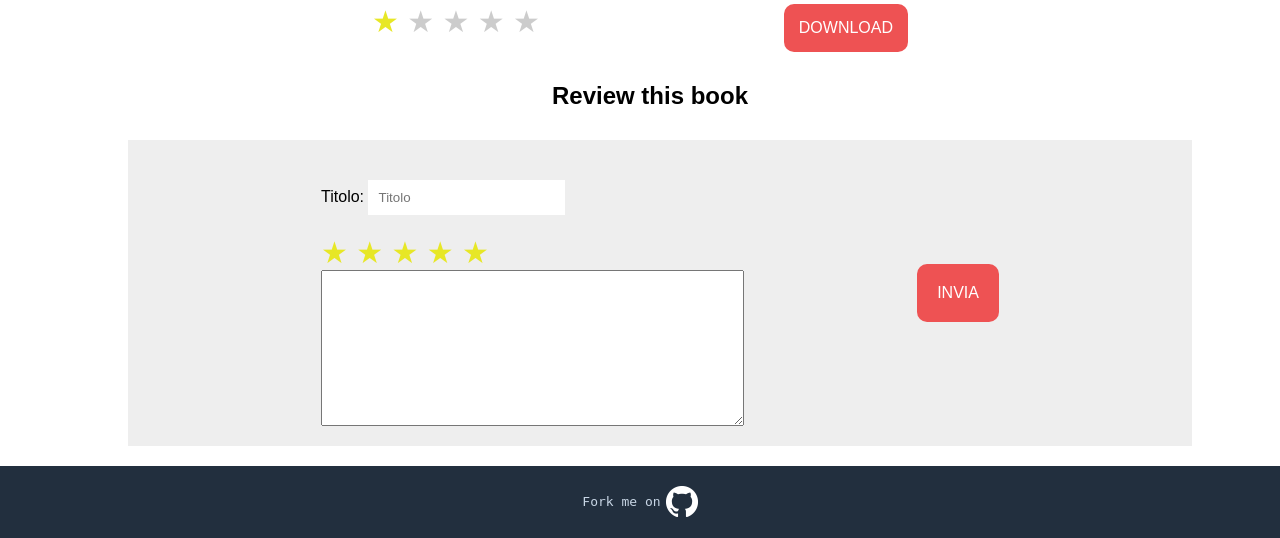
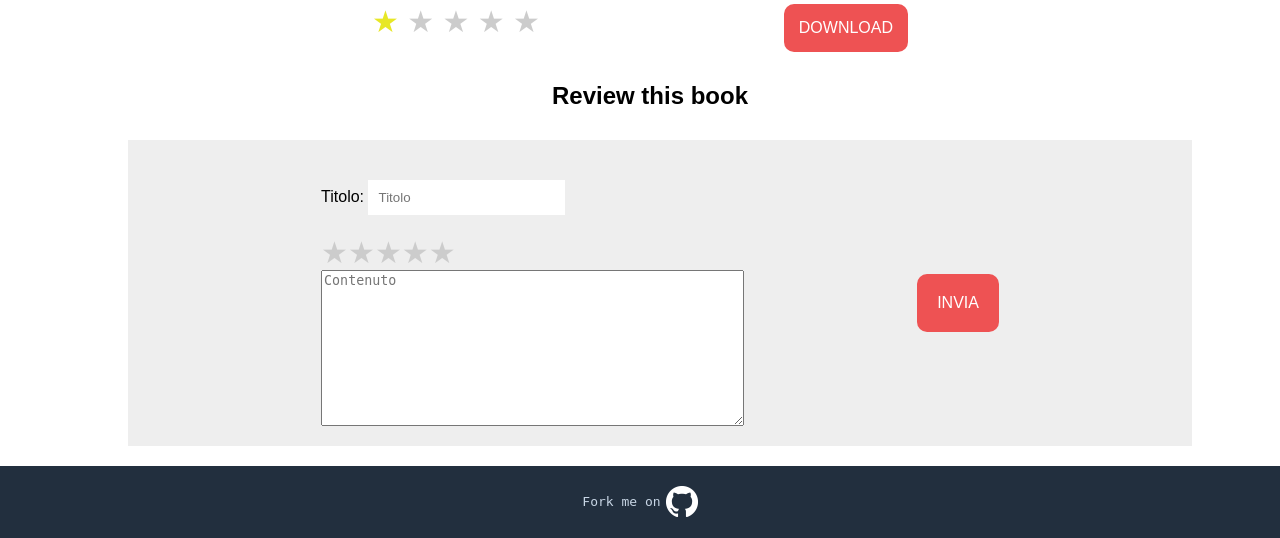
Before and after one commit to drw0if/ethlib, a PHP site: page /book.php?book_id=1 in a window 1280 px wide. Shown: the part 461-999 px from the top of the page. Run offline with PHP 8.4, Linux system fonts and the light colour scheme; the visitor is signed in with stand-in values (Sample User, id 1); data comes from the database, SQL or seed files in the repository; tables that the repository leaves empty hold one stand-in row (values such as "Sample post"); data that the repository does not hold is empty.

Commit message:
Added star highlight animation and review only for logged

```diff
--- a/book.php
+++ b/book.php
@@ -116,6 +116,7 @@
             </a>
         </div>
     </div>
+    <?php if(isLogged()){ ?>
         <div class="row m-10">
             <h2>Review this book</h2>
         </div>
@@ -125,20 +126,31 @@
                     Titolo:
                     <input type="text" id="title" name="title" class="form-input" placeholder="Titolo">
                 </label>
-            <div class="rating">
-                <div class="star active"></div>
-                <div class="star active"></div>
-                <div class="star active"></div>
-                <div class="star active"></div>
-                <div class="star active"></div>
+                <div class="rating reversed">
+                    <input type="radio" class="star-radio" id="rate5" name="rate" value="5"/>
+                    <label for="rate5" class="star"></label>
+
+                    <input type="radio" class="star-radio" id="rate4" name="rate" value="4"/>
+                    <label for="rate4" class="star"></label>
+
+                    <input type="radio" class="star-radio" id="rate3" name="rate" value="3"/>
+                    <label for="rate3" class="star"></label>
+
+                    <input type="radio" class="star-radio" id="rate2" name="rate" value="2"/>
+                    <label for="rate2" class="star"></label>
+
+                    <input type="radio" class="star-radio" id="rate1" name="rate" value="1"/>
+                    <label for="rate1" class="star"></label>
                 </div>
-            <textarea name="content" id="" cols="50" rows="10"></textarea>
+                <textarea name="content" id="content" cols="50" rows="10" placeholder="Contenuto"></textarea>
             </div>
             <div class="col">
                 <div class="col">
-                <input type="button" class="form-input form-button background-red p-20" value="INVIA">
+                    <div class="error-banner"></div>
+                    <input type="button" id="submit" class="form-input form-button background-red p-20" value="INVIA">
                 </div>
             </div>
         </div>
-
+        <script src="js/book.js"></script>
+    <?php } ?>
 <?php require_once __DIR__ . "/template/footer.php" ?>
--- a/template/style.css
+++ b/template/style.css
@@ -272,7 +272,18 @@ label .form-input{
     content: '★ ';
 }
 
-.active{
+.star-radio{
+    display: none;
+}
+
+.reversed{
+    display: flex;
+    flex-direction: row-reverse;
+    justify-content: flex-end;
+}
+
+.active,
+.star-radio:checked ~ .star{
     color: rgb(231, 231, 38);
 }
 
```
Lines whose indentation alone changed are shown as unchanged.
